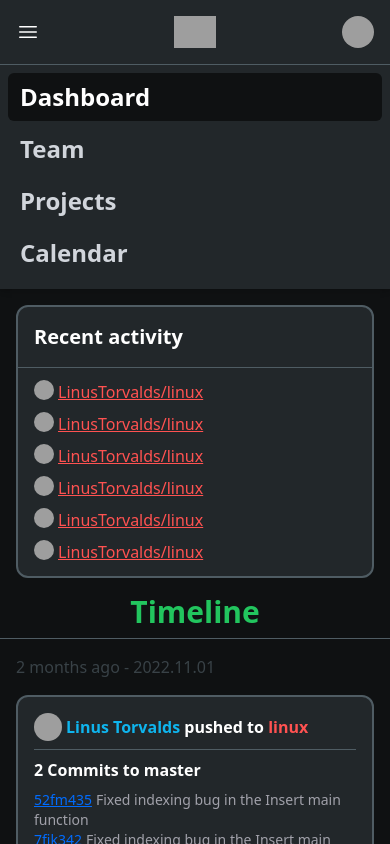
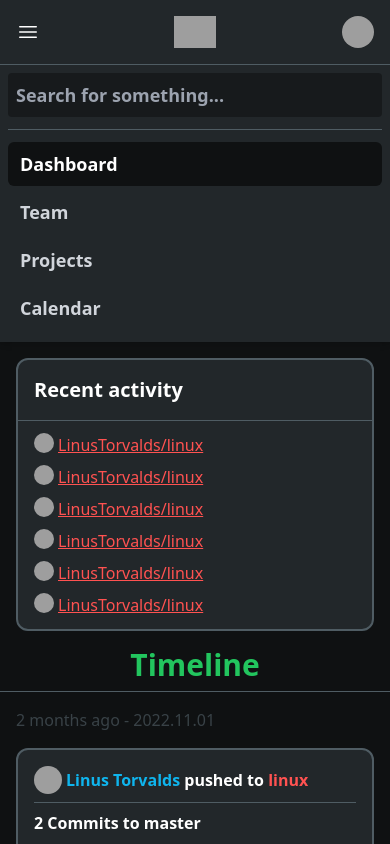
Before and after one commit to SnekAtMiskolc/Magitian, a SvelteKit app: page / in a window 390 px wide. Both pictures are taken after a click on the button "Open main menu". Shown: the top 844 px of the page. Built offline with nearby package versions, Linux system fonts and the light colour scheme; grey boxes are pictures that could not be loaded; some icons are missing.

Commit message:
Added search input to Mobile menu

```diff
--- a/src/components/nav/MobileMenu.svelte
+++ b/src/components/nav/MobileMenu.svelte
@@ -5,13 +5,15 @@
 <hr class="border-spcx-400">
 <div class="sm:hidden {state}" id="mobile-menu">
     <div class="space-y-1 px-2 pt-2 pb-3">
+        <input type="text" name="" id="" class="bg-spcx-800 p-2 mb-2 text-lg w-full rounded text-white font-semibold" placeholder="Search for something...">
+        <hr class="border-spcx-400 py-1">
         <!-- Current: "bg-gray-900 text-white", Default: "text-gray-300 hover:bg-gray-700 hover:text-white" -->
-        <a href="/" class="bg-spcx-900 text-2xl text-white block px-3 py-2 rounded-md font-bold" aria-current="page">Dashboard</a>
+        <a href="/" class="bg-spcx-900 text-lg text-white block px-3 py-2 rounded-md font-bold " aria-current="page">Dashboard</a>
 
-        <a href="/" class="text-gray-300 text-2xl hover:bg-spcx-800 hover:text-white block px-3 py-2 rounded-md font-bold">Team</a>
+        <a href="/" class="text-gray-300 text-lg hover:bg-spcx-800 hover:text-white block px-3 py-2 rounded-md font-bold">Team</a>
 
-        <a href="/" class="text-gray-300 text-2xl hover:bg-spcx-800 hover:text-white block px-3 py-2 rounded-md font-bold">Projects</a>
+        <a href="/" class="text-gray-300 text-lg hover:bg-spcx-800 hover:text-white block px-3 py-2 rounded-md font-bold">Projects</a>
 
-        <a href="/" class="text-gray-300 text-2xl hover:bg-spcx-800 hover:text-white block px-3 py-2 rounded-md font-bold">Calendar</a>
+        <a href="/" class="text-gray-300 text-lg hover:bg-spcx-800 hover:text-white block px-3 py-2 rounded-md font-bold">Calendar</a>
     </div>
 </div>
```
